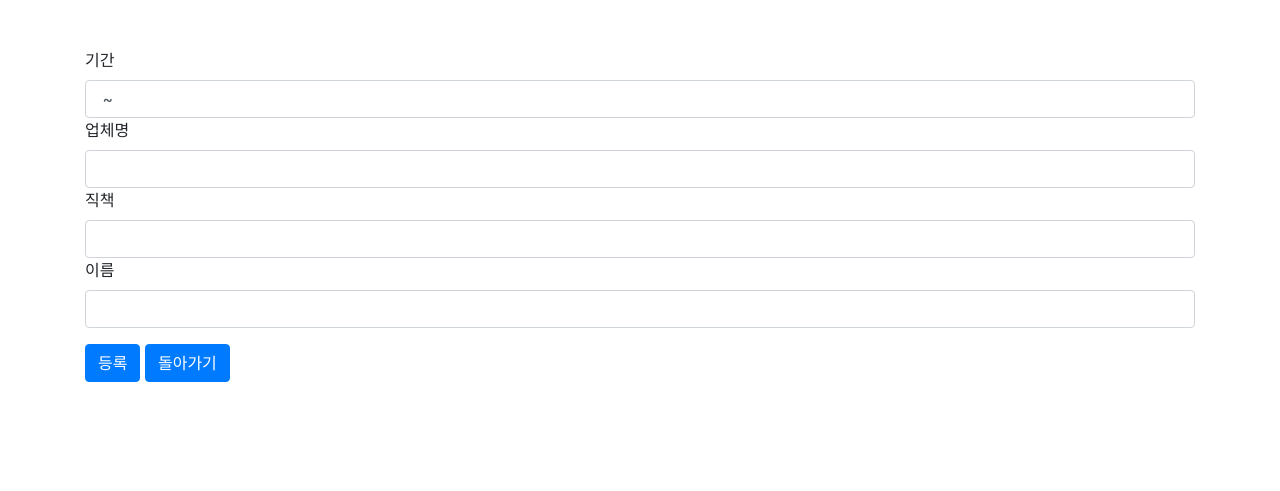
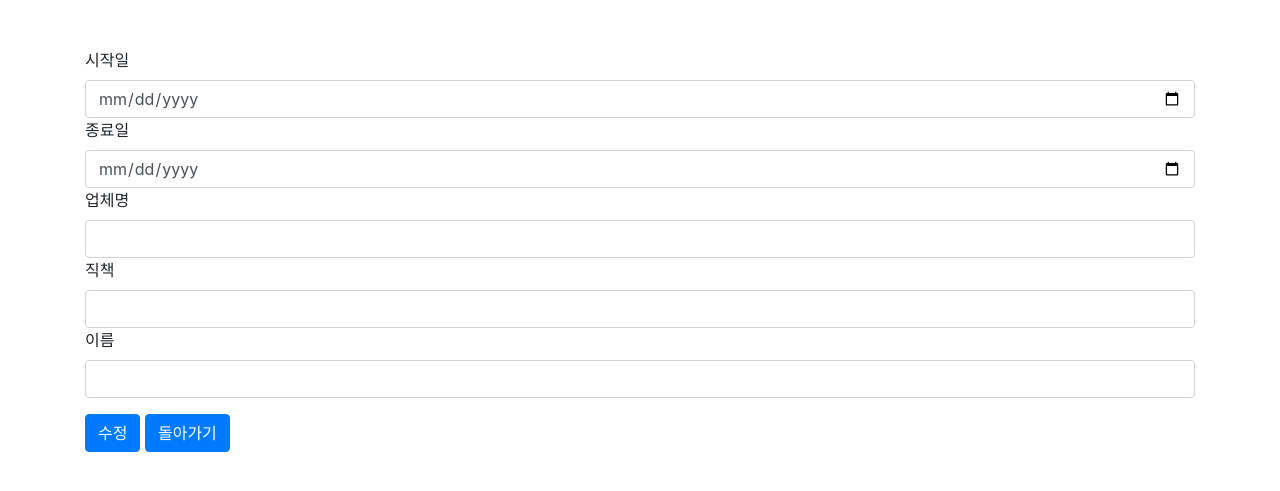
Before and after one commit to skskdmsdl/access-control, a Django app: template access_control/board/templates/board_detail.html in a window 1280 px wide. Shown: the top 491 px of the page. Run offline with Django 3.2, Linux system fonts and the light colour scheme; the template is opened without the code that fills it, so the values that code supplies are empty; some libraries are stand-ins or nearby versions.

Commit message:
게시판 수정

```diff
--- a/access_control/board/templates/board_detail.html
+++ b/access_control/board/templates/board_detail.html
@@ -3,19 +3,21 @@
 {% block contents %}
 <div class="row mt-5">
     <div class="col-12">
-        <form method="POST" action="/board/write/">
+        <form method="POST" action="{% url 'update' pk=board.id %}">
             {% csrf_token %}
             <div class="form-group">
-                <label for="title">기간</label>
-                <input type="text" class="form-control" id="title" value="{{ board.start_date|date:'Y.m.d (D)' }} ~ {{ board.end_date|date:'Y.m.d (D)' }}" />
+                <label for="start_date">시작일</label>
+                <input type="date" class="form-control" name="start_date" value="{{ board.start_date|date:'Y-m-d' }}" />
+                <label for="end_date">종료일</label>
+                <input type="date" class="form-control" name="end_date" value="{{ board.start_date|date:'Y-m-d' }}" />
                 <label for="company">업체명</label>
-                <input type="text" class="form-control" value="{{ board.company }}" />
+                <input type="text" class="form-control" name="company" value="{{ board.company }}" />
                 <label for="position">직책</label>
-                <input type="text" class="form-control" value="{{ board.position }}" />
+                <input type="text" class="form-control" name="position" value="{{ board.position }}" />
                 <label for="guest_name">이름</label>
-                <input type="text" class="form-control" value="{{ board.guest_name }}" />
+                <input type="text" class="form-control" name="guest_name" value="{{ board.guest_name }}" />
             </div>
-            <button type="submit" class="btn btn-primary">등록</button>
+            <button type="submit" class="btn btn-primary">수정</button>
             <button class="btn btn-primary" onclick="location.href='/board/list/'">돌아가기</button>
         </form>
     </div>
--- a/access_control/board/urls.py
+++ b/access_control/board/urls.py
@@ -2,7 +2,8 @@ from django.urls import path
 from . import views
 
 urlpatterns = [
-    path('detail/<int:pk>/', views.board_detail),
+    path('update/<int:pk>/', views.update, name='update'),
+    path('detail/<int:pk>/', views.board_detail, name='detail'),
     path('list/', views.board_list),
     path('write/', views.board_write),
     path(r'^export/xls/$', views.excel_export, name='excel_export')
```
Also changed, not shown: access_control/board/views.py (+13 -0 lines), access_control/db.sqlite3.
